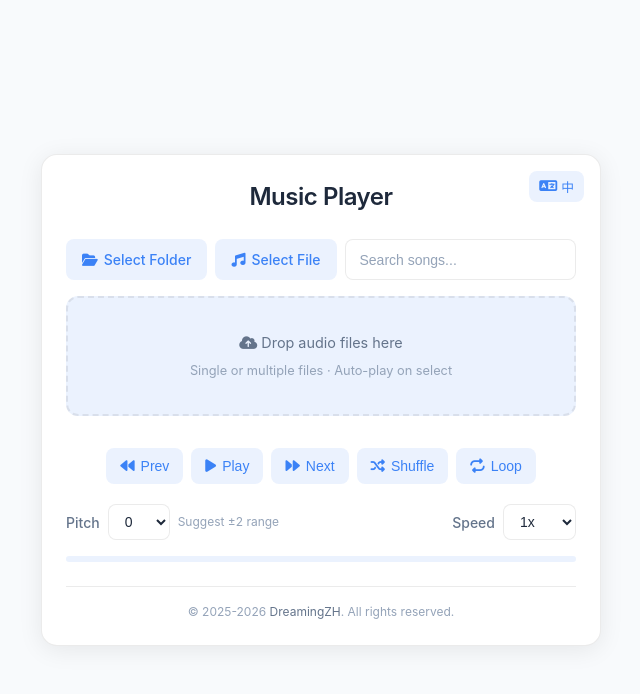
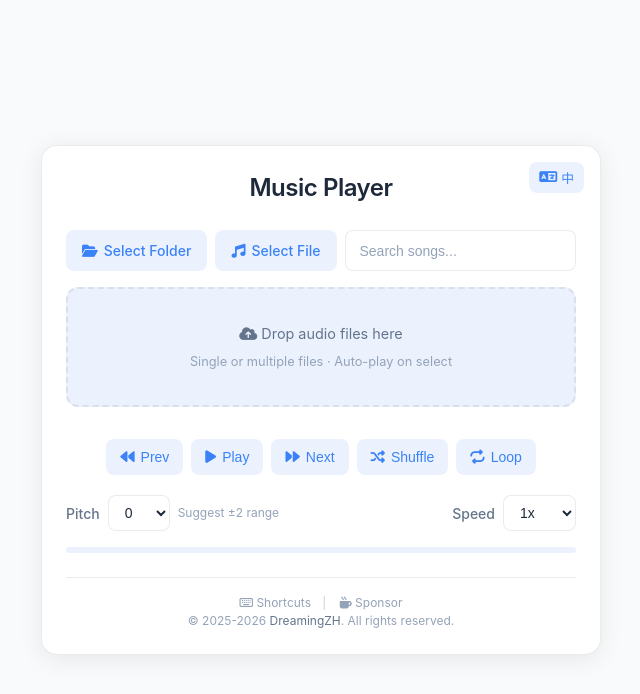
Before and after one commit to DreamingZH/LocalPitchPlayer, a plain HTML site: page index.html in a window 1280 px wide. Shown: the whole page, without its empty margins (319-959 px from the left). Drawn offline with Linux system fonts and the light colour scheme.

Commit message:
Add keyboard shortcuts and sponsorship links

```diff
--- a/index.html
+++ b/index.html
@@ -117,6 +117,17 @@
         </div>
     </div>
     <footer class="footer">
+        <p class="mb-2">
+            <a href="https://github.com/DreamingZH/LocalPitchPlayer?tab=readme-ov-file#%EF%B8%8F-keyboard-shortcuts"
+               target="_blank" style="text-decoration: none; margin-right: 8px; color: inherit;">
+                <i class="fa-regular fa-keyboard"></i> <span>Shortcuts</span>
+            </a>
+            <span style="opacity: 0.5;">|</span>
+            <a href="https://www.buymeacoffee.com/dreamingzh" target="_blank"
+               style="text-decoration: none; margin-left: 10px; color: inherit;">
+                <i class="fa-solid fa-mug-hot"></i> <span>Sponsor</span>
+            </a>
+        </p>
         <p>&copy; 2025-2026 <a href="https://github.com/DreamingZH" target="_blank">DreamingZH</a>. All rights reserved.
         </p>
     </footer>
```
